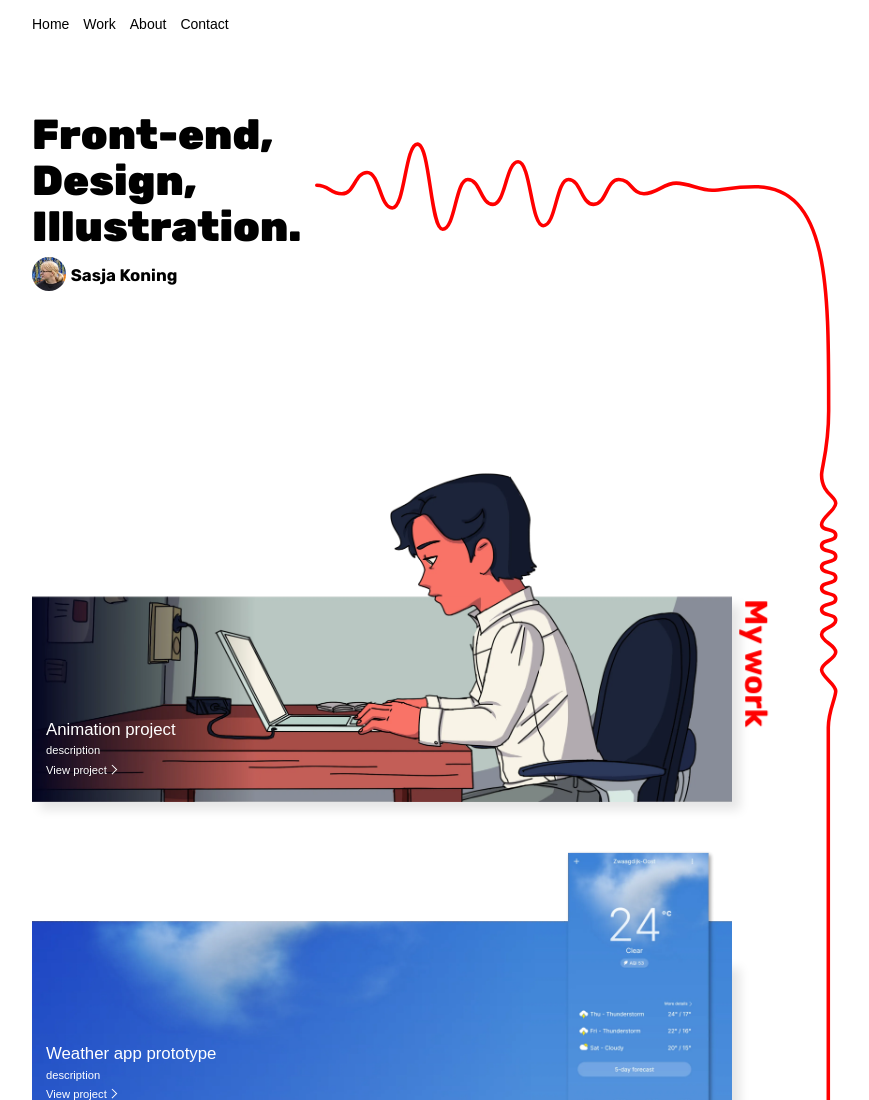
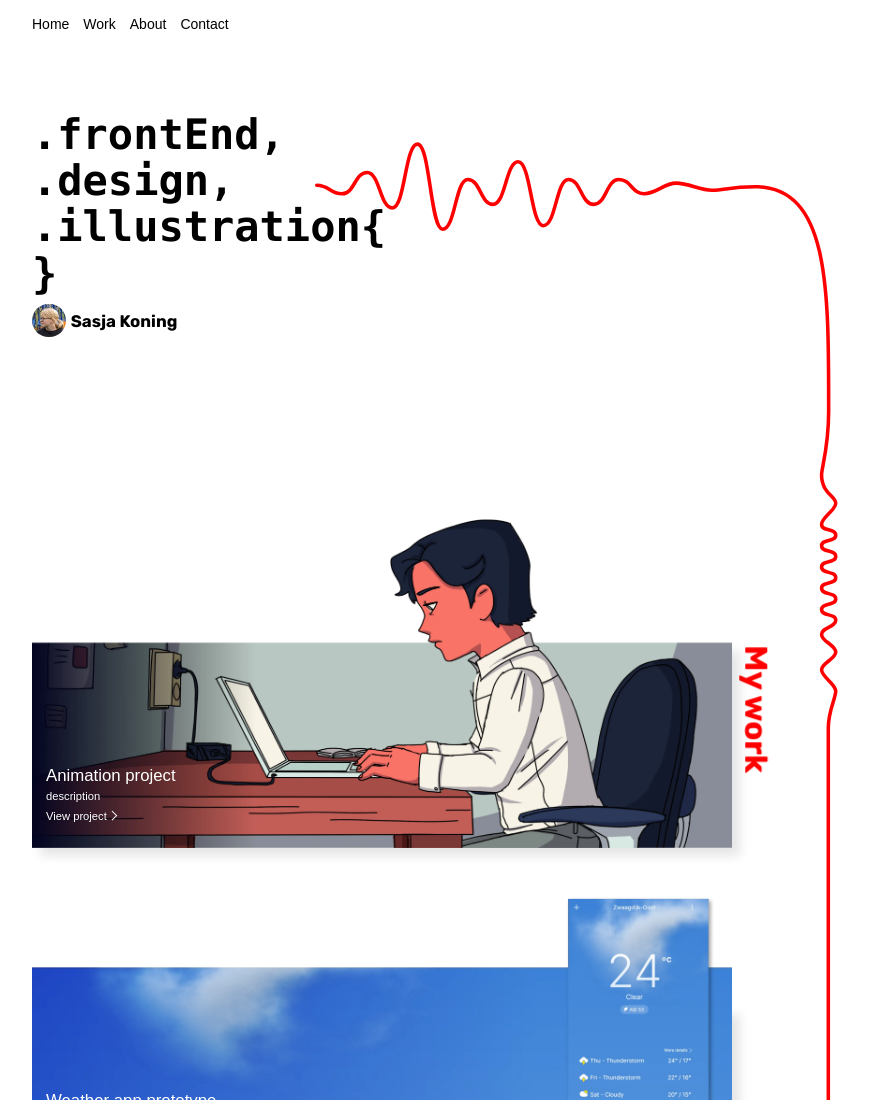
Before and after one commit to sasjakoning/portfolio-v2, a plain HTML site: page index.html in a window 1280 px wide. Shown: the top 1100 px of the page, without its empty margins (258-1127 px from the left). Drawn offline with Linux system fonts and the light colour scheme.

Commit message:
messing around with the page title

```diff
--- a/css/style.css
+++ b/css/style.css
@@ -154,6 +154,7 @@ header > section > h1 {
     font-size: 3em;
     font-weight: 900;
     line-height: 1.1em;
+	font-family:Consolas,Monaco,Lucida Console,Liberation Mono,DejaVu Sans Mono,Bitstream Vera Sans Mono,Courier New;
     word-break: break-word;
     max-width: 100%;
     letter-spacing: .7em;
--- a/index.html
+++ b/index.html
@@ -35,7 +35,7 @@
       </nav>
 
       <section>
-        <h1>Front-end, Design, Illustration.</h1>
+        <h1>.frontEnd, .design, .illustration{ }</h1>
         <h2>Sasja Koning</h2>
 
         <svg
```
